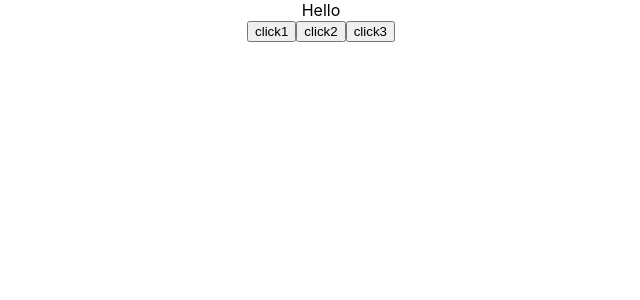
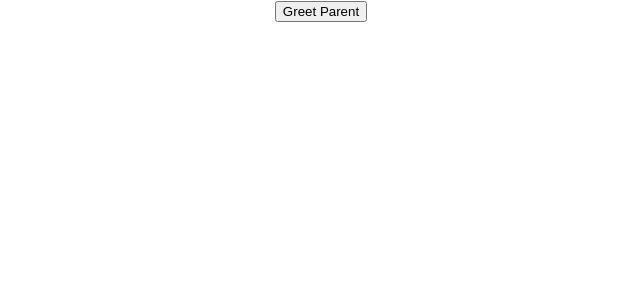
Before and after one commit to rihemebh/React-Basics, a React (Create React App) app: page / in a window 1280 px wide. Shown: the top 300 px of the page, without its empty margins (319-959 px from the left). Built offline with nearby package versions, Linux system fonts and the light colour scheme.

Commit message:
methods as props (child component)

```diff
--- a/src/App.js
+++ b/src/App.js
@@ -4,12 +4,14 @@
 import Counter from './Components/counter';
 import FunctionClick from './Components/FunctionClick';
 import EventBind from './Components/EventBind';
+import ParentComponent from './Components/ParentComponent';
 
 function App() {
   return (
     <div className="App">
-      <EventBind/>
-       {/*<Counter/>
+     <ParentComponent/>
+     {/*  <EventBind/>
+      <Counter/>
 
      <Message/>
 
--- /dev/null
+++ b/src/Components/ChildComponent.js
@@ -0,0 +1,11 @@
+import React from 'react'
+
+function ChildComponent(props) {
+    return (
+        <div>
+             <button onClick={props.greetHandler('child')}>Greet Parent</button>
+        </div>
+    )
+}
+
+export default ChildComponent
--- /dev/null
+++ b/src/Components/ParentComponent.js
@@ -0,0 +1,25 @@
+import React, { Component } from 'react'
+import ChildComponent from './ChildComponent';
+
+class ParentComponent extends Component {
+    constructor(props){
+        super(props)
+        this.state = {
+            parentName : 'Parent'
+        }
+        this.greetParent= this.greetParent.bind(this);
+    }
+
+    greetParent(childName){
+        alert(`hello ${this.state.parentName} from ${childName}`); // this feature ${} specific to jsx not to react
+    }
+    render() {
+        return (
+            <div>
+                <ChildComponent greetHandler={this.greetParent} />
+            </div>
+        )
+    }
+}
+
+export default ParentComponent
```
Also changed, not shown: 1 other file (tests, documents, lock files or other folders).
